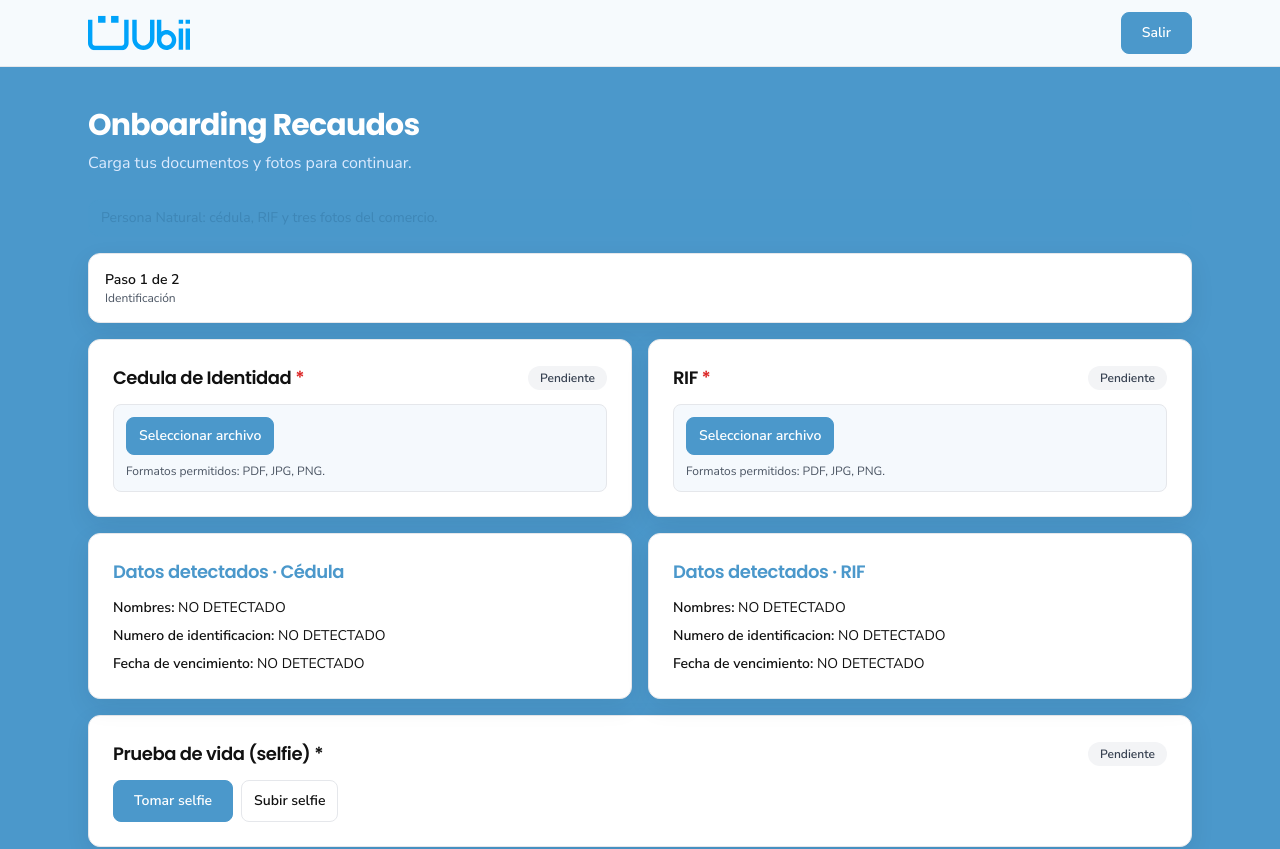
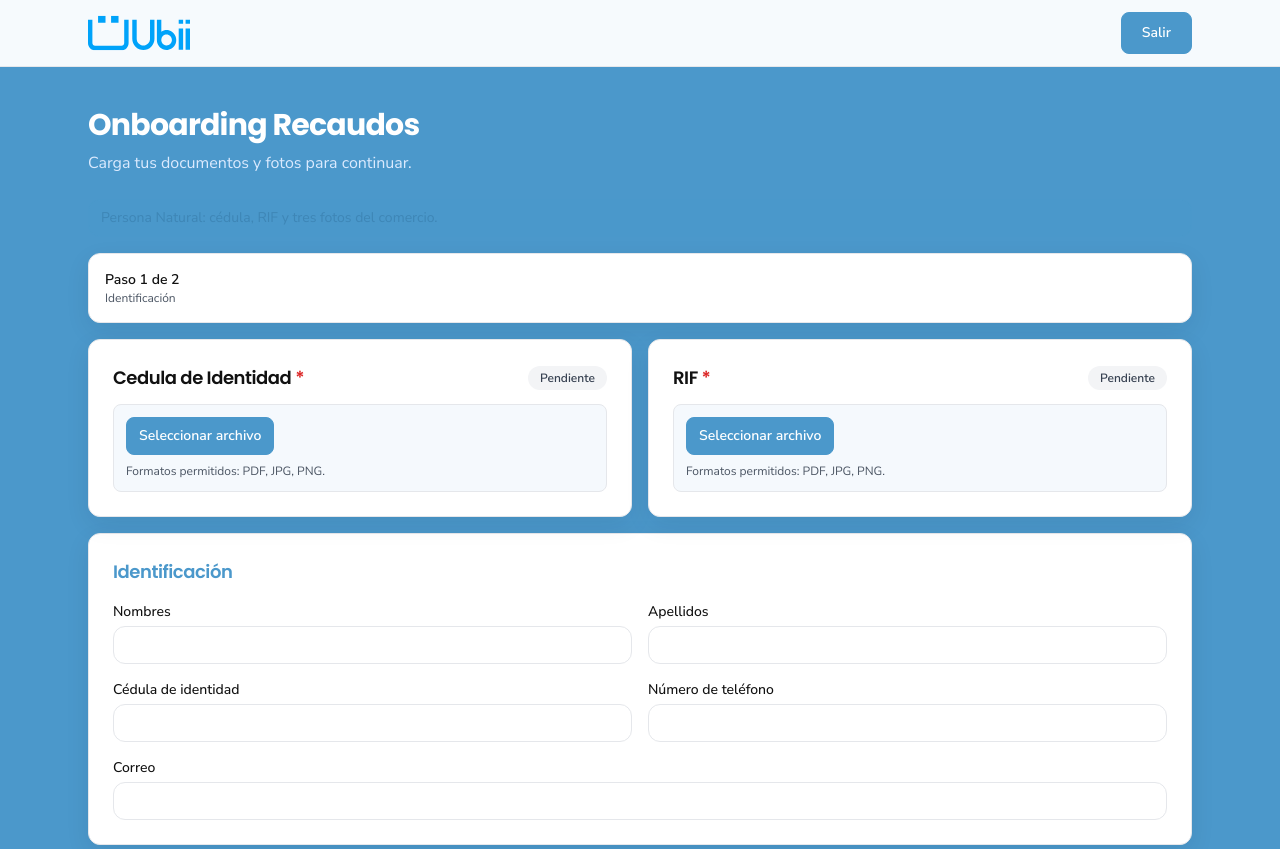
Before and after one commit to mlastra-dana/Portal_Ubi, a React (Vite) app: page /recaudos in a window 1280 px wide. Shown: the top 849 px of the page. Built offline with nearby package versions, Linux system fonts and the light colour scheme.

Commit message:
modified:   src/pages/Recaudos.tsx 	modified:   src/services/ocr/fieldExtraction.ts

```diff
--- a/src/pages/Recaudos.tsx
+++ b/src/pages/Recaudos.tsx
@@ -1,4 +1,4 @@
-import { useMemo, useState } from 'react';
+import { useEffect, useMemo, useState } from 'react';
 import { useSearchParams } from 'react-router-dom';
 import { AlertBanner } from '../components/AlertBanner';
 import { CommerceImages } from '../components/CommerceImages';
@@ -11,25 +11,14 @@ type ModuleType = 'natural' | 'juridica';
 
 const isImagesComplete = (items: CommerceImageItem[]): boolean => items.length === 3 && items.every((item) => Boolean(item.file));
 const hasUploaded = (items: UploadedDocumentResult[]): boolean => items.length > 0;
-
-function OcrAutofillCard({ title, item }: { title: string; item?: UploadedDocumentResult }) {
-  return (
-    <section className="rounded-xl border border-ubii-border bg-white p-6 shadow-soft">
-      <h3 className="text-lg font-semibold text-ubii-blue">{title}</h3>
-      <div className="mt-3 space-y-2 text-sm text-ubii-black">
-        <p>
-          <span className="font-semibold">Nombres:</span> {item?.fields.nombres ?? 'NO DETECTADO'}
-        </p>
-        <p>
-          <span className="font-semibold">Numero de identificacion:</span> {item?.fields.numeroId ?? 'NO DETECTADO'}
-        </p>
-        <p>
-          <span className="font-semibold">Fecha de vencimiento:</span> {item?.fields.fechaVencimiento ?? 'NO DETECTADO'}
-        </p>
-      </div>
-    </section>
-  );
-}
+const splitFullName = (value: string): { nombres: string; apellidos: string } => {
+  const clean = value.trim().replace(/\s+/g, ' ');
+  if (!clean) return { nombres: '', apellidos: '' };
+  const parts = clean.split(' ');
+  if (parts.length === 1) return { nombres: parts[0], apellidos: '' };
+  if (parts.length === 2) return { nombres: parts[0], apellidos: parts[1] };
+  return { nombres: parts.slice(0, 2).join(' '), apellidos: parts.slice(2).join(' ') };
+};
 
 export default function Recaudos() {
   const [searchParams] = useSearchParams();
@@ -40,6 +29,11 @@ export default function Recaudos() {
   const [naturalImages, setNaturalImages] = useState<CommerceImageItem[]>([]);
   const [naturalSelfie, setNaturalSelfie] = useState<boolean>(false);
   const [naturalStep, setNaturalStep] = useState<1 | 2>(1);
+  const [naturalNombres, setNaturalNombres] = useState('');
+  const [naturalApellidos, setNaturalApellidos] = useState('');
+  const [naturalCedulaId, setNaturalCedulaId] = useState('');
+  const [naturalTelefono, setNaturalTelefono] = useState('');
+  const [naturalCorreo, setNaturalCorreo] = useState('');
 
   const [juridicaRepresentantes, setJuridicaRepresentantes] = useState<UploadedDocumentResult[]>([]);
   const [juridicaRif, setJuridicaRif] = useState<UploadedDocumentResult[]>([]);
@@ -47,16 +41,81 @@ export default function Recaudos() {
   const [juridicaImages, setJuridicaImages] = useState<CommerceImageItem[]>([]);
   const [juridicaSelfie, setJuridicaSelfie] = useState<boolean>(false);
   const [juridicaStep, setJuridicaStep] = useState<1 | 2>(1);
+  const [juridicaRazonSocial, setJuridicaRazonSocial] = useState('');
+  const [juridicaRifEmpresa, setJuridicaRifEmpresa] = useState('');
+  const [repNombres, setRepNombres] = useState('');
+  const [repApellidos, setRepApellidos] = useState('');
+  const [repCedula, setRepCedula] = useState('');
+  const [repTelefono, setRepTelefono] = useState('');
+  const [repCorreo, setRepCorreo] = useState('');
 
-  const naturalStep1Ready = useMemo(() => hasUploaded(naturalCedula) && hasUploaded(naturalRif) && naturalSelfie, [naturalCedula, naturalRif, naturalSelfie]);
+  useEffect(() => {
+    const cedula = naturalCedula[0];
+    if (!cedula) return;
+    const { nombres, apellidos } = splitFullName(cedula.fields.nombres ?? '');
+    if (nombres) setNaturalNombres(nombres);
+    if (apellidos) setNaturalApellidos(apellidos);
+    if (cedula.fields.numeroId) setNaturalCedulaId(cedula.fields.numeroId);
+  }, [naturalCedula]);
+
+  useEffect(() => {
+    const rif = naturalRif[0];
+    if (!rif) return;
+    if (!naturalNombres.trim() && rif.fields.nombres) {
+      const split = splitFullName(rif.fields.nombres);
+      if (split.nombres) setNaturalNombres(split.nombres);
+      if (split.apellidos) setNaturalApellidos(split.apellidos);
+    }
+  }, [naturalRif, naturalNombres]);
+
+  useEffect(() => {
+    const rif = juridicaRif[0];
+    if (!rif) return;
+    if (rif.fields.nombres) setJuridicaRazonSocial(rif.fields.nombres);
+    if (rif.fields.numeroId) setJuridicaRifEmpresa(rif.fields.numeroId);
+  }, [juridicaRif]);
+
+  useEffect(() => {
+    const rep = juridicaRepresentantes[0];
+    if (!rep) return;
+    const { nombres, apellidos } = splitFullName(rep.fields.nombres ?? '');
+    if (nombres) setRepNombres(nombres);
+    if (apellidos) setRepApellidos(apellidos);
+    if (rep.fields.numeroId) setRepCedula(rep.fields.numeroId);
+  }, [juridicaRepresentantes]);
+
+  const naturalDataReady = useMemo(
+    () => Boolean(naturalNombres.trim() && naturalApellidos.trim() && naturalCedulaId.trim() && naturalTelefono.trim() && naturalCorreo.trim()),
+    [naturalApellidos, naturalCedulaId, naturalCorreo, naturalNombres, naturalTelefono]
+  );
+
+  const naturalStep1Ready = useMemo(
+    () => hasUploaded(naturalCedula) && hasUploaded(naturalRif) && naturalSelfie && naturalDataReady,
+    [naturalCedula, naturalDataReady, naturalRif, naturalSelfie]
+  );
+
+  const juridicaDataReady = useMemo(
+    () =>
+      Boolean(
+        juridicaRazonSocial.trim() &&
+          juridicaRifEmpresa.trim() &&
+          repNombres.trim() &&
+          repApellidos.trim() &&
+          repCedula.trim() &&
+          repTelefono.trim() &&
+          repCorreo.trim()
+      ),
+    [juridicaRazonSocial, juridicaRifEmpresa, repApellidos, repCedula, repCorreo, repNombres, repTelefono]
+  );
 
   const juridicaStep1Ready = useMemo(
     () =>
       hasUploaded(juridicaRepresentantes) &&
       hasUploaded(juridicaRif) &&
       juridicaActaRegistro.some((item) => item.validationStatus === 'VALIDO') &&
-      juridicaSelfie,
-    [juridicaActaRegistro, juridicaRepresentantes, juridicaRif, juridicaSelfie]
+      juridicaSelfie &&
+      juridicaDataReady,
+    [juridicaActaRegistro, juridicaDataReady, juridicaRepresentantes, juridicaRif, juridicaSelfie]
   );
 
   return (
@@ -81,10 +140,52 @@ export default function Recaudos() {
               <DocumentSlot label="RIF" required docKind="RIF" onChange={setNaturalRif} />
             </div>
 
-            <div className="grid gap-4 md:grid-cols-2">
-              <OcrAutofillCard title="Datos detectados · Cédula" item={naturalCedula[0]} />
-              <OcrAutofillCard title="Datos detectados · RIF" item={naturalRif[0]} />
-            </div>
+            <section className="rounded-xl border border-ubii-border bg-white p-6 shadow-soft">
+              <h3 className="text-lg font-semibold text-ubii-blue">Identificación</h3>
+              <div className="mt-4 grid gap-4 md:grid-cols-2">
+                <label className="text-sm font-medium text-ubii-black">
+                  Nombres
+                  <input
+                    value={naturalNombres}
+                    onChange={(event) => setNaturalNombres(event.target.value)}
+                    className="mt-1 w-full rounded-xl border border-ubii-border bg-white px-3 py-2 text-sm text-ubii-black"
+                  />
+                </label>
+                <label className="text-sm font-medium text-ubii-black">
+                  Apellidos
+                  <input
+                    value={naturalApellidos}
+                    onChange={(event) => setNaturalApellidos(event.target.value)}
+                    className="mt-1 w-full rounded-xl border border-ubii-border bg-white px-3 py-2 text-sm text-ubii-black"
+                  />
+                </label>
+                <label className="text-sm font-medium text-ubii-black">
+                  Cédula de identidad
+                  <input
+                    value={naturalCedulaId}
+                    onChange={(event) => setNaturalCedulaId(event.target.value)}
+                    className="mt-1 w-full rounded-xl border border-ubii-border bg-white px-3 py-2 text-sm text-ubii-black"
+                  />
+                </label>
+                <label className="text-sm font-medium text-ubii-black">
+                  Número de teléfono
+                  <input
+                    value={naturalTelefono}
+                    onChange={(event) => setNaturalTelefono(event.target.value)}
+                    className="mt-1 w-full rounded-xl border border-ubii-border bg-white px-3 py-2 text-sm text-ubii-black"
+                  />
+                </label>
+                <label className="text-sm font-medium text-ubii-black md:col-span-2">
+                  Correo
+                  <input
+                    type="email"
+                    value={naturalCorreo}
+                    onChange={(event) => setNaturalCorreo(event.target.value)}
+                    className="mt-1 w-full rounded-xl border border-ubii-border bg-white px-3 py-2 text-sm text-ubii-black"
+                  />
+                </label>
+              </div>
+            </section>
 
             <SelfieProof label="Prueba de vida (selfie)" onChange={(payload) => setNaturalSelfie(Boolean(payload?.file))} />
 
@@ -130,10 +231,74 @@ export default function Recaudos() {
               />
             </div>
 
-            <div className="grid gap-4 md:grid-cols-2">
-              <OcrAutofillCard title="Datos detectados · Representante (1ro)" item={juridicaRepresentantes[0]} />
-              <OcrAutofillCard title="Datos detectados · RIF Comercio" item={juridicaRif[0]} />
-            </div>
+            <section className="rounded-xl border border-ubii-border bg-white p-6 shadow-soft">
+              <h3 className="text-lg font-semibold text-ubii-blue">Datos de la empresa</h3>
+              <div className="mt-4 grid gap-4 md:grid-cols-2">
+                <label className="text-sm font-medium text-ubii-black">
+                  Razón social
+                  <input
+                    value={juridicaRazonSocial}
+                    onChange={(event) => setJuridicaRazonSocial(event.target.value)}
+                    className="mt-1 w-full rounded-xl border border-ubii-border bg-white px-3 py-2 text-sm text-ubii-black"
+                  />
+                </label>
+                <label className="text-sm font-medium text-ubii-black">
+                  RIF de la empresa
+                  <input
+                    value={juridicaRifEmpresa}
+                    onChange={(event) => setJuridicaRifEmpresa(event.target.value)}
+                    className="mt-1 w-full rounded-xl border border-ubii-border bg-white px-3 py-2 text-sm text-ubii-black"
+                  />
+                </label>
+              </div>
+            </section>
+
+            <section className="rounded-xl border border-ubii-border bg-white p-6 shadow-soft">
+              <h3 className="text-lg font-semibold text-ubii-blue">Datos del representante legal</h3>
+              <div className="mt-4 grid gap-4 md:grid-cols-2">
+                <label className="text-sm font-medium text-ubii-black">
+                  Nombres
+                  <input
+                    value={repNombres}
+                    onChange={(event) => setRepNombres(event.target.value)}
+                    className="mt-1 w-full rounded-xl border border-ubii-border bg-white px-3 py-2 text-sm text-ubii-black"
+                  />
+                </label>
+                <label className="text-sm font-medium text-ubii-black">
+                  Apellidos
+                  <input
+                    value={repApellidos}
+                    onChange={(event) => setRepApellidos(event.target.value)}
+                    className="mt-1 w-full rounded-xl border border-ubii-border bg-white px-3 py-2 text-sm text-ubii-black"
+                  />
+                </label>
+                <label className="text-sm font-medium text-ubii-black">
+                  Cédula de identidad
+                  <input
+                    value={repCedula}
+                    onChange={(event) => setRepCedula(event.target.value)}
+                    className="mt-1 w-full rounded-xl border border-ubii-border bg-white px-3 py-2 text-sm text-ubii-black"
+                  />
+                </label>
+                <label className="text-sm font-medium text-ubii-black">
+                  Número de teléfono
+                  <input
+                    value={repTelefono}
+                    onChange={(event) => setRepTelefono(event.target.value)}
+                    className="mt-1 w-full rounded-xl border border-ubii-border bg-white px-3 py-2 text-sm text-ubii-black"
+                  />
+                </label>
+                <label className="text-sm font-medium text-ubii-black md:col-span-2">
+                  Correo
+                  <input
+                    type="email"
+                    value={repCorreo}
+                    onChange={(event) => setRepCorreo(event.target.value)}
+                    className="mt-1 w-full rounded-xl border border-ubii-border bg-white px-3 py-2 text-sm text-ubii-black"
+                  />
+                </label>
+              </div>
+            </section>
 
             <SelfieProof label="Prueba de vida (selfie del representante)" onChange={(payload) => setJuridicaSelfie(Boolean(payload?.file))} />
 
--- a/src/services/ocr/fieldExtraction.ts
+++ b/src/services/ocr/fieldExtraction.ts
@@ -1,8 +1,9 @@
 const DATE_REGEX = /\b(\d{2}[/-]\d{2}[/-]\d{4}|\d{4}-\d{2}-\d{2})\b/g;
 
-const NAME_LABEL_REGEX = /(NOMBRES?|APELLIDOS?|NOMBRE\s*Y\s*APELLIDO[S]?|RAZON\s+SOCIAL)\s*[:\-]?\s*([A-ZÁÉÍÓÚÑ][A-ZÁÉÍÓÚÑ\s]{4,})/i;
+const NAME_LABEL_REGEX = /(NOMBRES?|APELLIDOS?|NOMBRE\s*Y\s*APELLIDO[S]?|RAZON\s+SOCIAL)\s*[:\-]?\s*([A-ZÁÉÍÓÚÑ][A-ZÁÉÍÓÚÑa-záéíóúñ\s]{4,})/i;
 const NAME_FALLBACK_REGEX = /\b([A-ZÁÉÍÓÚÑ]{2,}(?:\s+[A-ZÁÉÍÓÚÑ]{2,}){1,4})\b/g;
 const ID_REGEX = /\b([VEJGP]-?\d{6,10}(?:-\d)?|\d{6,10})\b/i;
+const ID_LABELED_REGEX = /(C[ÉE]DULA|CED|CI|RIF|IDENTIFICACI[ÓO]N)\s*[:\-]?\s*([VEJGP]-?\d{6,10}(?:-\d)?)/i;
 
 const normalizeSpaces = (text: string): string => text.replace(/\s+/g, ' ').trim();
 
@@ -32,8 +33,22 @@ export function extractFields(rawText: string): { nombres: string | null; numero
     if (filtered.length === 1) nombres = filtered[0];
   }
 
-  const idMatch = ID_REGEX.exec(text);
-  const numeroId = idMatch ? idMatch[1].toUpperCase() : null;
+  if (!nombres) {
+    const lineCandidates = rawText
+      .split(/\r?\n/)
+      .map((line) => line.replace(/[^A-Za-zÁÉÍÓÚÑáéíóúñ\s]/g, ' ').replace(/\s+/g, ' ').trim())
+      .filter((line) => line.split(' ').length >= 2 && line.split(' ').length <= 5)
+      .filter((line) => !/(REPUBLICA|BOLIVARIANA|VENEZUELA|CEDULA|IDENTIDAD|RIF|REGISTRO|MERCANTIL|NACIONAL)/i.test(line));
+
+    if (lineCandidates.length > 0) {
+      const strongest = lineCandidates.sort((a, b) => b.length - a.length)[0];
+      if (strongest.length >= 8) nombres = strongest;
+    }
+  }
+
+  const labeledIdMatch = ID_LABELED_REGEX.exec(text);
+  const idMatch = labeledIdMatch?.[2] ? [null, labeledIdMatch[2]] : ID_REGEX.exec(text);
+  const numeroId = idMatch && idMatch[1] ? idMatch[1].toUpperCase().replace(/\s+/g, '') : null;
 
   const dateMatches = [...text.matchAll(DATE_REGEX)].map((m) => m[1]);
   const fechaCandidate = dateMatches.length > 0 ? dateMatches[dateMatches.length - 1] : null;
```
